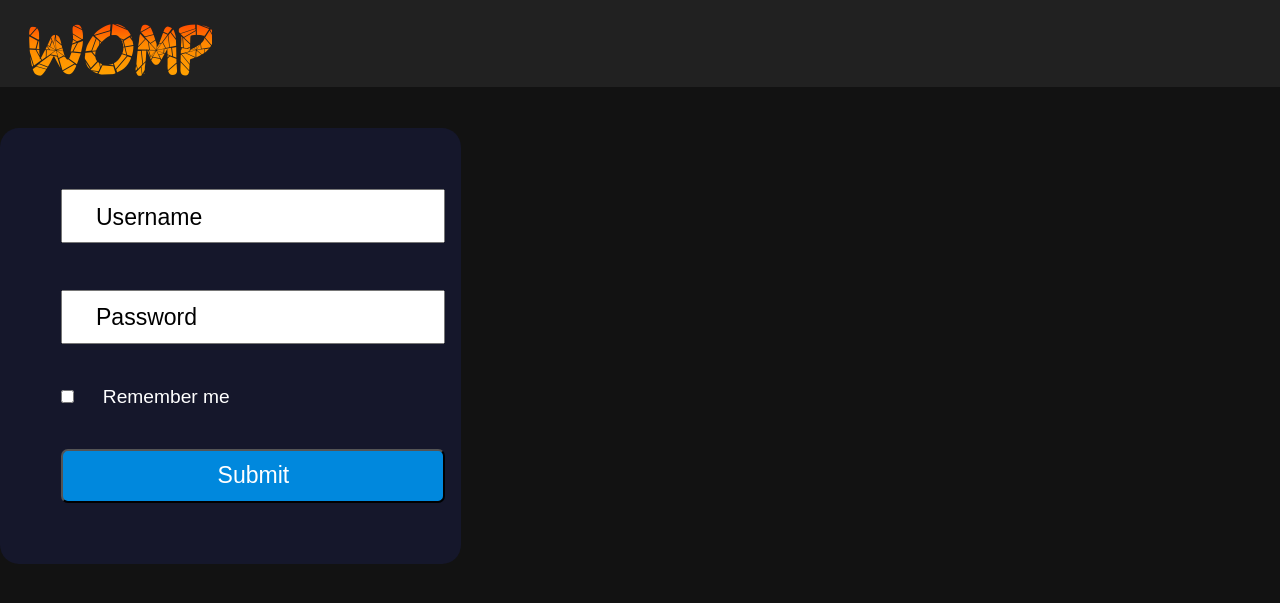
After one commit to nipunrautela/whatsonmyplate, a PHP site: page /signin.html in a window 1280 px wide. The commit adds this page. Shown: the top 603 px of the page. Run offline with PHP 8.4, Linux system fonts and the light colour scheme.

Commit message:
added more files. partially completed signin page. changed bacground on home page

```diff
--- /dev/null
+++ b/signin.html
@@ -0,0 +1,40 @@
+<!DOCTYPE html>
+<html lang="en">
+  <head>
+    <meta charset="UTF-8" />
+    <meta http-equiv="X-UA-Compatible" content="IE=edge" />
+    <meta name="viewport" content="width=device-width, initial-scale=1.0" />
+    <link rel="stylesheet" href="./style/base.css" />
+    <link rel="stylesheet" href="./style/form.css" />
+    <title>Sign In</title>
+  </head>
+  <body>
+    <div class="navbar">
+      <div class="navbar-heading"><a href="index.html">WOMP</a></div>
+    </div>
+
+    <div class="nav-space"></div>
+
+    <div class="form">
+      <div class="inner-form">
+        <form action="signin.php" method="post">
+          <div class="form-field">
+            <input type="text" class="form-field-input" id="username" />
+            <label for="username" class="form-field-label placeholder">Username</label>
+          </div>
+          <div class="form-field">
+            <input type="password" class="form-field-input" id="password" />
+            <label for="password" class="form-field-label placeholder">Password</label>
+          </div>
+          <div>
+            <input type="checkbox" class="form-field-checkbox" name="remember" id="remember">
+            <label for="remember" class="form-checkbox-label">Remember me</label>
+          </div>
+          <div>
+            <button class="form-submit-button">Submit</button>
+          </div>
+        </form>
+      </div>
+    </div>
+  </body>
+</html>
--- a/style/base.css
+++ b/style/base.css
@@ -1,8 +1,35 @@
 @font-face {
-    font-family: komika;
+    font-family: komikrak;
     src: url("../assets/fonts/KOMIKRAK.ttf");
 }
 
+@font-face {
+    font-family: komikabg;
+    src: url("../assets/fonts/KOMIKABG.ttf");
+}
+
+@font-face {
+    font-family: beautiful-people;
+    src: url("../assets/fonts/beautiful-people.ttf");
+}
+
+@keyframes skew-anim {
+    25% {
+        transform: skew(1deg, 1deg);
+    }
+
+    50% {
+        transform: skew(0, 0);
+    }
+
+    75% {
+        transform: skew(-1deg, -1deg);
+    }
+
+    100% {
+        transform: skew(0, 0);
+    }
+}
 * {
     box-sizing: border-box;
     margin: 0;
@@ -11,14 +38,18 @@
 
 body {
     font-family: "poppins", sans-serif;
+    background-color: #121212;
 }
 
 .navbar {
+    position: fixed;
+    width: 100%;
     display: flex;
     margin: 0%;
     padding: 0%;
     list-style-type: none;
     background-color: #212121;
+    z-index: 1;
 }
 
 .navbar ul {
@@ -28,8 +59,8 @@ body {
 .navbar .navbar-heading {
     margin-left: 2vw;
     margin-right: calc(30vw/2);
-    font-family: komika;
-    font-size: 3em;
+    font-family: komikrak;
+    font-size: 4em;
     background: -webkit-linear-gradient(#f00, #f80, #fa0);
     background-clip: text;
     -webkit-background-clip: text;
@@ -40,7 +71,7 @@ body {
     display: block;
     text-decoration: none;
     text-transform: uppercase;
-    padding: 25px 20px;
+    padding: 2em 1em;
     font-size: 1em;
     color: #d35b36;
     letter-spacing: 4px;
@@ -56,3 +87,6 @@ body {
     color: #f4511e;
     transform: scale(1.1);
 }
+.nav-space {
+    padding: 4em 0;
+}
--- /dev/null
+++ b/style/form.css
@@ -0,0 +1,67 @@
+body {
+    font-family: "poppins", sans-serif;
+}
+
+.form {
+    font-size: 1.2em;
+    background-color: #15172b;
+    border-radius: 1em;
+    width: max-content;
+    padding: 2em;
+}
+
+.inner-form {
+    display: grid;
+    width: 30vw;
+}
+
+.form-field-label {
+    width: max-content;
+    color: black;
+    position: absolute;
+    font-size: 1.2em;
+    margin: 1em;
+    padding: .5em;
+    border-radius: 1em;
+    transform: translate(1em, -4.2em);
+    z-index: 1;
+    transition: transform .2s, color .2s;
+}
+
+.form-field-input {
+    width: 100%;
+    padding: .5em;
+    margin: 1em;
+    font-size: 1.2em;
+    position: relative;
+    box-sizing: border-box;
+    color: #000;
+}
+
+.form-field-input:focus+.form-field-label {
+    transform: translate(.8em, -7rem);
+    color: #dc2f55;
+    background-color: #15172b;
+    font-size: .9em;
+    padding: 0.1em 0.5em;
+}
+
+.form-checkbox-label {
+    color: white;
+}
+
+.form-field-checkbox {
+    font-size: 1.2em;
+    margin: 1em;
+    padding: .5em;
+}
+
+.form-submit-button {
+    margin: 1em;
+    padding: .5em;
+    color: white;
+    background-color: #0088dd;
+    border-radius: .3em;
+    font-size: 1.2em;
+    width: 100%;
+}
```
Also changed, not shown: index.html (+13 -1 lines), profile.html (added, +35 -0 lines), registration.html (added, +33 -0 lines), style/home.css (added, +52 -0 lines), assets/fonts/KOMIKABG.ttf (added), assets/fonts/beautiful-people.ttf (added), assets/fonts/lemon-jelly.ttf (added), assets/images/Exercises.png (added), assets/images/cover_title.jpg (added), assets/images/quote_background.jpg (added), assets/images/woman-trying-choose.jpg (added), style/profile.css (added).
